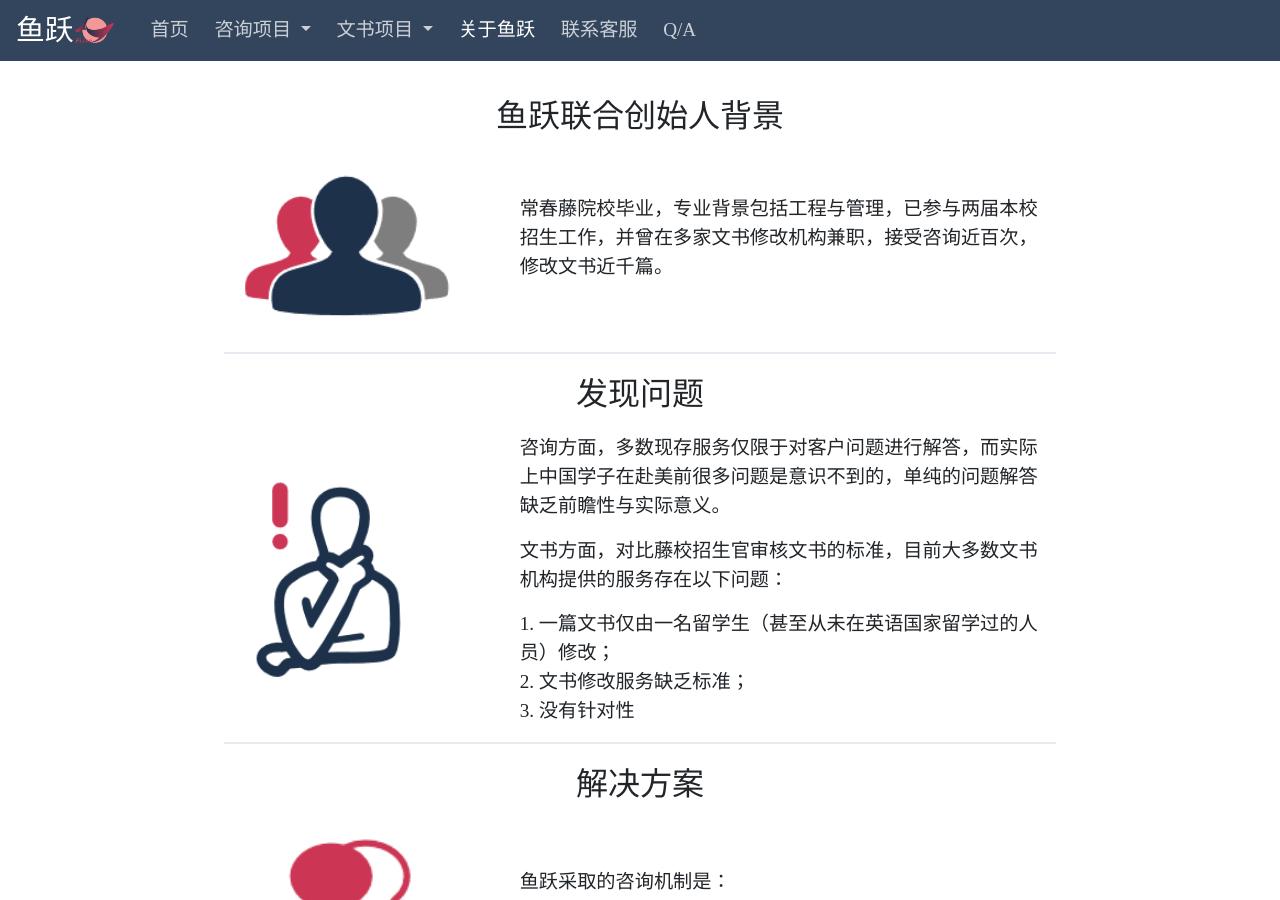
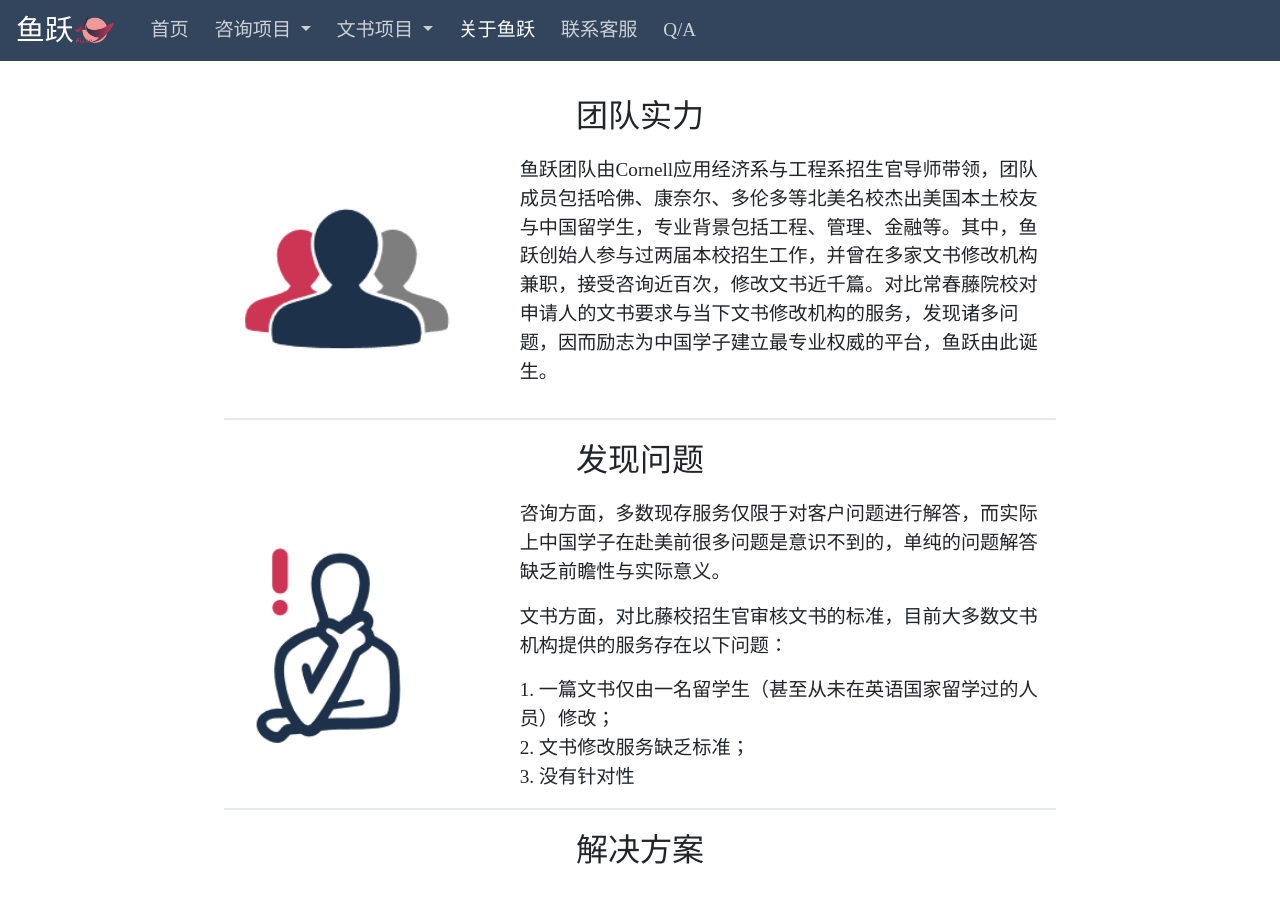
Before and after one commit to yyguoji/yyguoji.github.io, a Jekyll site: the page built from about.html, in a window 1280 px wide and 900 px high. Built offline with Jekyll 4.4.1, drawn with Linux system fonts in a browser that asks for light colours; nearby versions of some CDN libraries; some web fonts are replaced.

Commit message:
update tuanduishili

```diff
--- a/about.html
+++ b/about.html
@@ -6,11 +6,11 @@ layout: default
     <section class="container-fluid section-gap">
         <section class="container">
             <div class="row col-md-10 col-lg-9 center-horizontal">
-                <div class="label-lg">鱼跃联合创始人背景</div>
+                <div class="label-lg">团队实力</div>
                 <div class="card-horizontal card-decoration">
                     <img src="../images/cofounders.png" class="card-img">
                     <div class="card-content">
-                        <p>常春藤院校毕业，专业背景包括工程与管理，已参与两届本校招生工作，并曾在多家文书修改机构兼职，接受咨询近百次，修改文书近千篇。</p>
+                        <p>鱼跃团队由Cornell应用经济系与工程系招生官导师带领，团队成员包括哈佛、康奈尔、多伦多等北美名校杰出美国本土校友与中国留学生，专业背景包括工程、管理、金融等。其中，鱼跃创始人参与过两届本校招生工作，并曾在多家文书修改机构兼职，接受咨询近百次，修改文书近千篇。对比常春藤院校对申请人的文书要求与当下文书修改机构的服务，发现诸多问题，因而励志为中国学子建立最专业权威的平台，鱼跃由此诞生。</p>
                     </div>
                 </div>
             </div>
```
